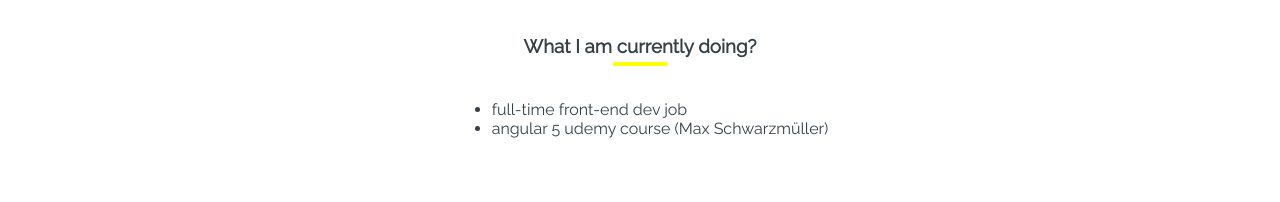
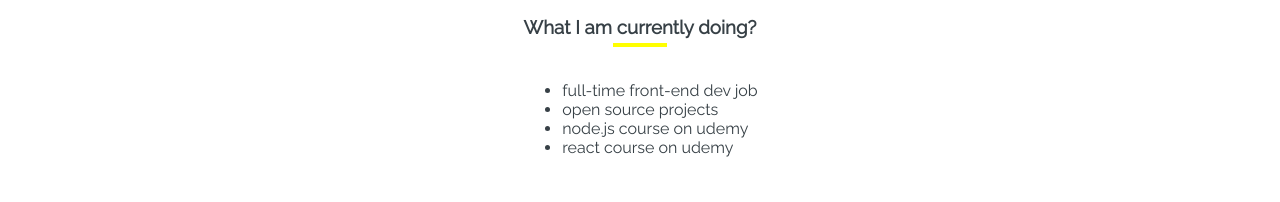
Before and after one commit to alekpentchev/site-portfolio, a website: page src/index.html in a window 1280 px wide. Shown: the part 4351-4553 px from the top of the page. Drawn offline with nearby package versions, Linux system fonts and the light colour scheme; files that its build step writes are made by us from their sources; a script that the page names is missing.

Commit message:
Update section '.currently'

```diff
--- a/src/index.html
+++ b/src/index.html
@@ -253,7 +253,9 @@
         <h3>What I am currently doing?</h3>
         <ul>
           <li>full-time front-end dev job</li>
-          <li>angular 5 udemy course (Max Schwarzmüller)</li>
+          <li>open source projects</li>
+          <li>node.js course on udemy</li>
+          <li>react course on udemy</li>
         </ul>
       </div>
 
```
